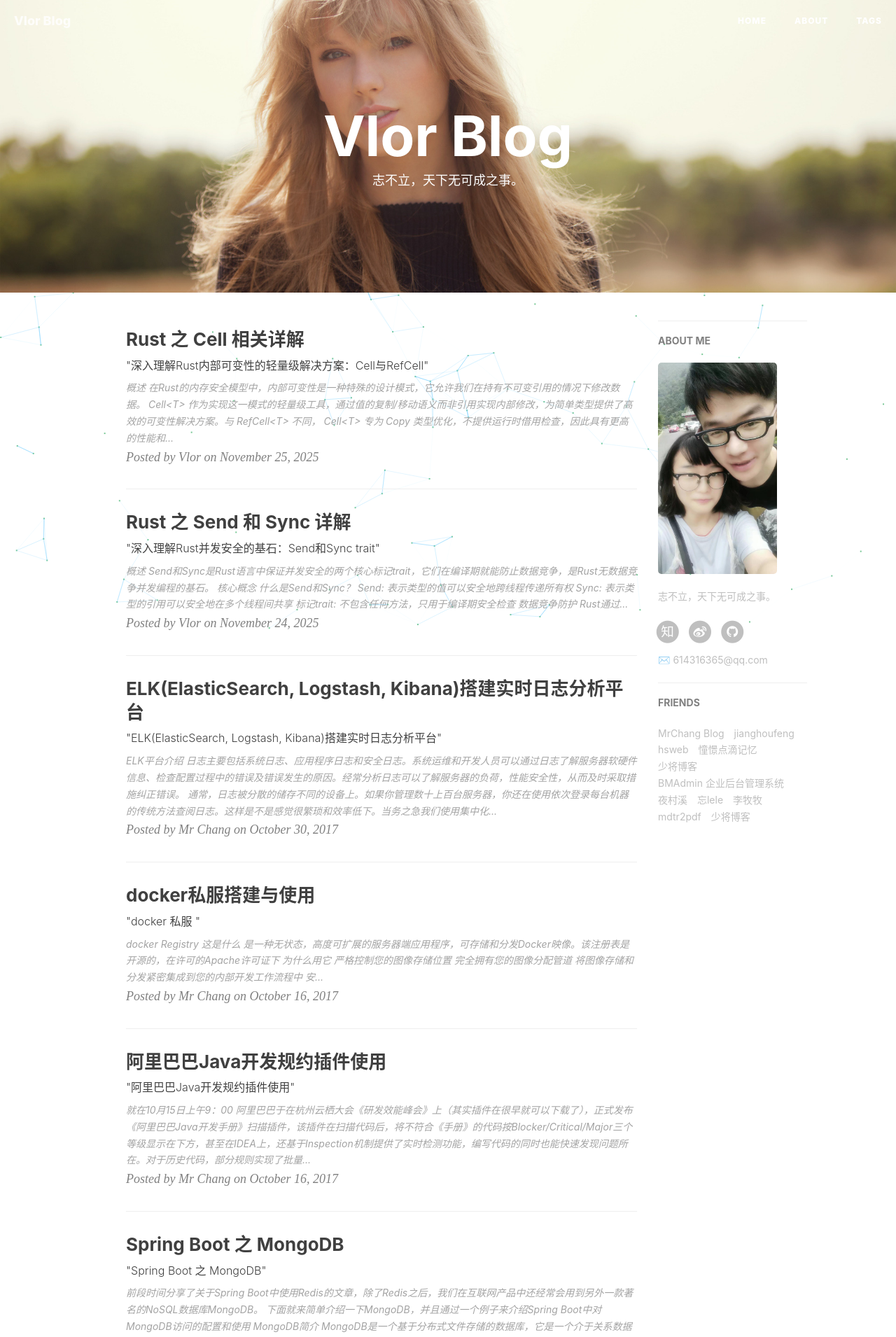
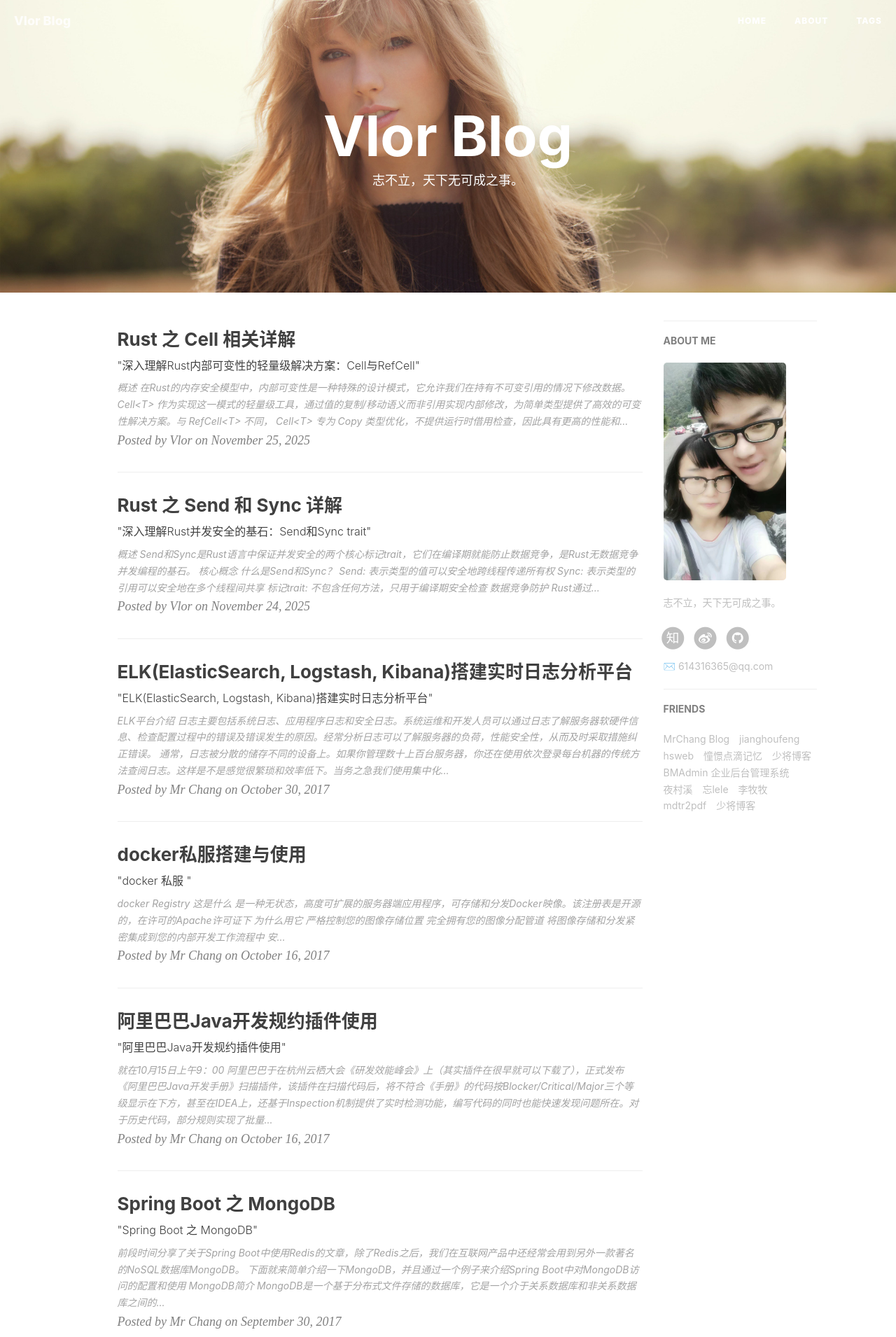
Before and after one commit to VincentZhangy/vlor.github.io, a Jekyll site: the page built from index.html, in a window 1280 px wide. Shown: the top 1910 px of the page at 70% size. Built offline with Jekyll 4.4.1, drawn with Linux system fonts in a browser that asks for light colours; nearby versions of some CDN libraries; the list of posts is cut into pages by our own code; comment, search, counter and statistics services are not loaded.

```diff
--- a/_layouts/page.html
+++ b/_layouts/page.html
@@ -205,7 +205,7 @@ layout: default
     </div>
 </div>
 
-<script type="text/javascript">
+<!--<script type="text/javascript">
     window.onload = function () {
         document.getElementById("mydiv").setAttribute("height", document.body.clientHeight);
         document.getElementById("mydiv").setAttribute("width", document.body.clientWidth);
@@ -227,4 +227,4 @@ layout: default
         CanvasParticle(config);
     }
 </script>
-<script type="text/javascript" src="../js/canvas-particle.js"></script>
+<script type="text/javascript" src="../js/canvas-particle.js"></script>-->
```
